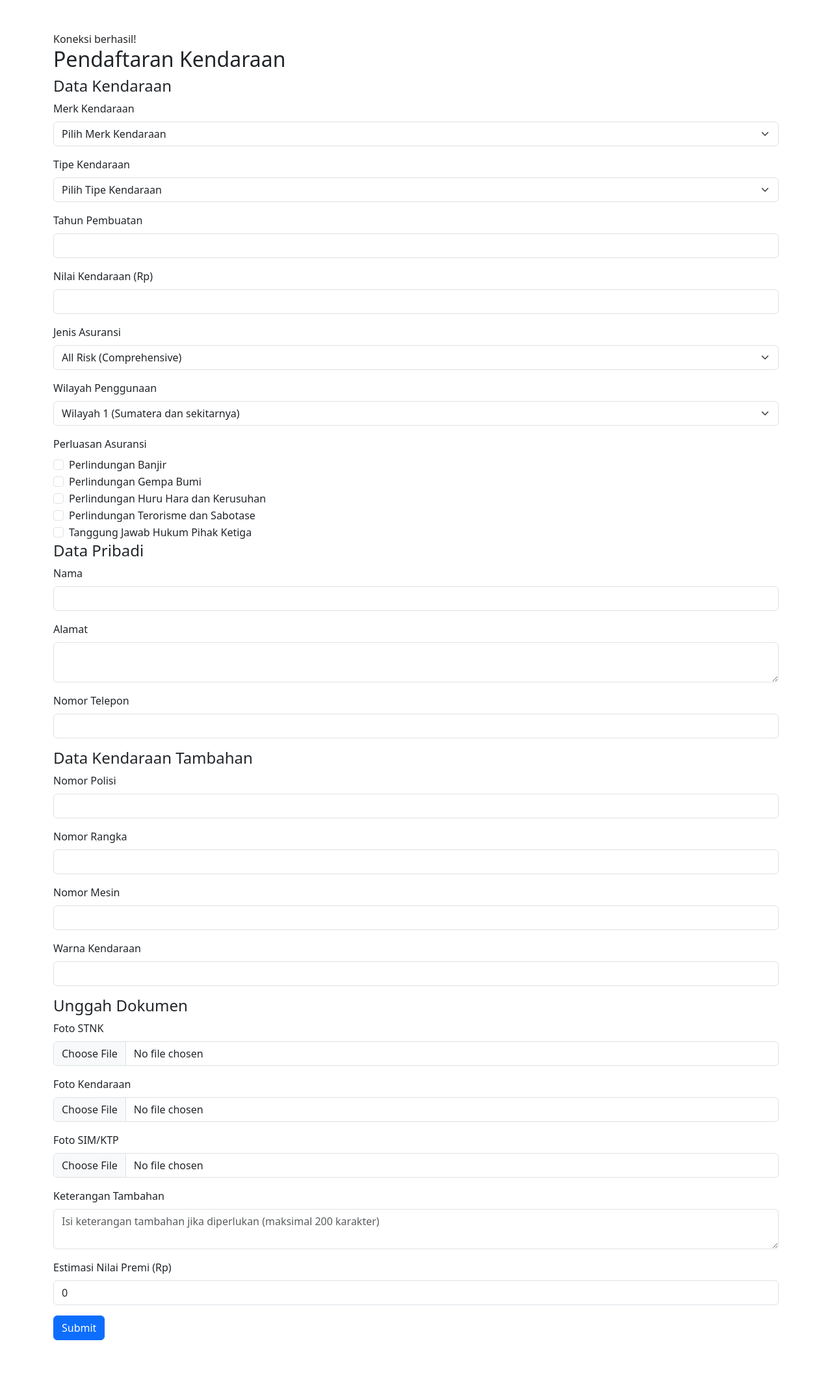
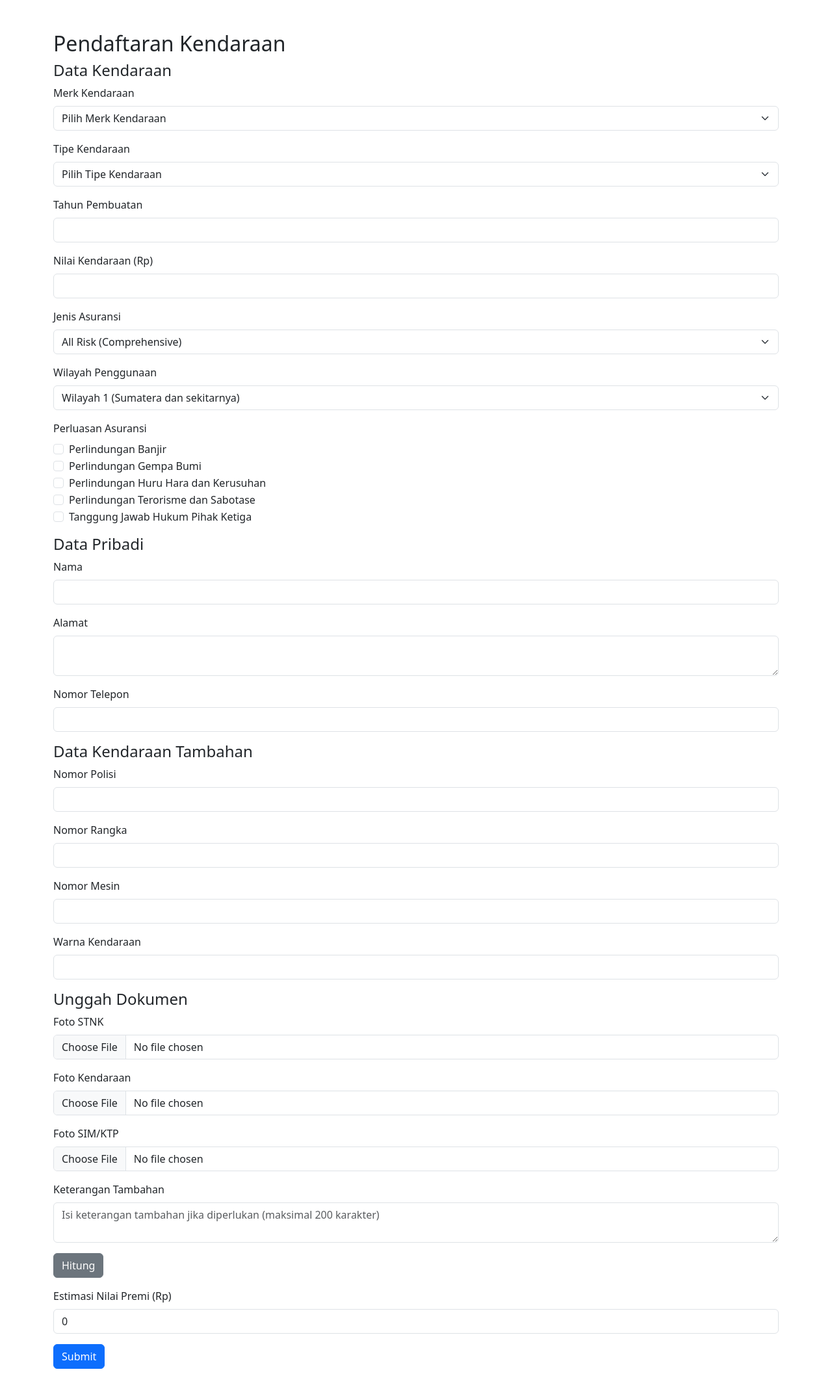
Before and after one commit to Asri-art/program-asuransi, a PHP site: page /pendaftaran_asuransi.php in a window 1280 px wide. Shown: the whole page at 65% size. Before the commit the page ends 2062 px from the top, so only its background shows below. Run offline with PHP 8.4, Linux system fonts and the light colour scheme; a user stored in the database is signed in; data that the repository does not hold is empty.

Commit message:
Add files via upload

```diff
--- a/database.php
+++ b/database.php
@@ -13,5 +13,4 @@ if ($conn->connect_error) {
     die("Koneksi gagal: " . $conn->connect_error);
 }
 
-echo "Koneksi berhasil!";
 ?>
--- a/pendaftaran_asuransi.php
+++ b/pendaftaran_asuransi.php
@@ -1,11 +1,14 @@
 <?php
 session_start();
 require_once 'database.php'; // Koneksi ke database
+require_once 'kalkulasi.php'; // Logika perhitungan premi
 
 if (!isset($_SESSION['user_id'])) {
     header("Location: login.php");
     exit;
 }
+
+$nilai_premi = 0;
 
 if ($_SERVER['REQUEST_METHOD'] === 'POST') {
     $merk = $_POST['merk_kendaraan'];
@@ -14,7 +17,7 @@ if ($_SERVER['REQUEST_METHOD'] === 'POST') {
     $nilai = $_POST['nilai_kendaraan'];
     $jenis_asuransi = $_POST['jenis_asuransi'];
     $wilayah = $_POST['wilayah_penggunaan'];
-    $perluasan = isset($_POST['perluasan']) ? implode(',', $_POST['perluasan']) : null;
+    $perluasan = isset($_POST['perluasan']) ? $_POST['perluasan'] : [];
     $nama = $_POST['nama'];
     $alamat = $_POST['alamat'];
     $telepon = $_POST['nomor_telepon'];
@@ -23,6 +26,13 @@ if ($_SERVER['REQUEST_METHOD'] === 'POST') {
     $no_mesin = $_POST['no_mesin'];
     $warna = $_POST['warna_kendaraan'];
 
+    // Jika tombol "Hitung" diklik, hitung nilai premi
+    if (isset($_POST['hitung_premi'])) {
+        $nilai_premi = $nilai*$tahun;
+    }
+
+    // Jika tombol "Submit" diklik, proses penyimpanan data
+    if (isset($_POST['submit'])) {
         // Upload files
         $upload_dir = 'uploads/';
         $foto_stnk = $upload_dir . basename($_FILES['foto_stnk']['name']);
@@ -35,7 +45,7 @@ if ($_SERVER['REQUEST_METHOD'] === 'POST') {
 
             // Simpan data ke database
             $stmt = $conn->prepare("INSERT INTO kendaraan (pengguna_id, merk, tipe, tahun, nilai, jenis_asuransi, wilayah_penggunaan, perluasan_asuransi, no_polisi, no_rangka, no_mesin, warna, stnk_path, kendaraan_photo_path, sim_ktp_path) VALUES (?, ?, ?, ?, ?, ?, ?, ?, ?, ?, ?, ?, ?, ?, ?)");
-        $stmt->bind_param("ississsssssssss", $_SESSION['user_id'], $merk, $tipe, $tahun, $nilai, $jenis_asuransi, $wilayah, $perluasan, $no_polisi, $no_rangka, $no_mesin, $warna, $foto_stnk, $foto_kendaraan, $foto_sim_ktp);
+            $stmt->bind_param("ississsssssssss", $_SESSION['user_id'], $merk, $tipe, $tahun, $nilai, $jenis_asuransi, $wilayah, implode(',', $perluasan), $no_polisi, $no_rangka, $no_mesin, $warna, $foto_stnk, $foto_kendaraan, $foto_sim_ktp);
 
             if ($stmt->execute()) {
                 echo "<div class='alert alert-success'>Pendaftaran berhasil! Menunggu persetujuan kantor pusat.</div>";
@@ -44,6 +54,7 @@ if ($_SERVER['REQUEST_METHOD'] === 'POST') {
             }
         } else {
             echo "<div class='alert alert-danger'>Gagal mengunggah dokumen. Pastikan file yang diunggah valid.</div>";
+        }
     }
 }
 ?>
@@ -147,7 +158,7 @@ if ($_SERVER['REQUEST_METHOD'] === 'POST') {
                 <input type="checkbox" name="perluasan[]" value="tanggung_jawab_hukum" class="form-check-input" id="tanggung_jawab_hukum">
                 <label for="tanggung_jawab_hukum" class="form-check-label">Tanggung Jawab Hukum Pihak Ketiga</label>
             </div>
-
+        </div>
 
         <!-- Data Pribadi -->
         <h4>Data Pribadi</h4>
@@ -197,18 +208,24 @@ if ($_SERVER['REQUEST_METHOD'] === 'POST') {
             <label for="foto_sim_ktp" class="form-label">Foto SIM/KTP</label>
             <input type="file" name="foto_sim_ktp" id="foto_sim_ktp" class="form-control" required>
         </div>
+
         <!-- Keterangan Tambahan -->
         <div class="mb-3">
             <label for="keterangan_tambahan" class="form-label">Keterangan Tambahan</label>
             <textarea name="keterangan_tambahan" id="keterangan_tambahan" class="form-control" maxlength="200" placeholder="Isi keterangan tambahan jika diperlukan (maksimal 200 karakter)"></textarea>
         </div>
+
+        <!-- Tombol Hitung Premi -->
+        <button type="submit" name="hitung_premi" class="btn btn-secondary mb-3">Hitung</button>
+
         <!-- Perhitungan Nilai Premi -->
         <div class="mb-3">
             <label for="nilai_premi" class="form-label">Estimasi Nilai Premi (Rp)</label>
             <input type="text" name="nilai_premi" id="nilai_premi" class="form-control" readonly value="<?= number_format($nilai_premi, 0, ',', '.') ?>">
         </div>
 
-        <button type="submit" class="btn btn-primary">Submit</button>
+        <!-- Tombol Submit -->
+        <button type="submit" name="submit" class="btn btn-primary">Submit</button>
     </form>
 </body>
 </html>
```
Lines whose indentation alone changed are shown as unchanged.
